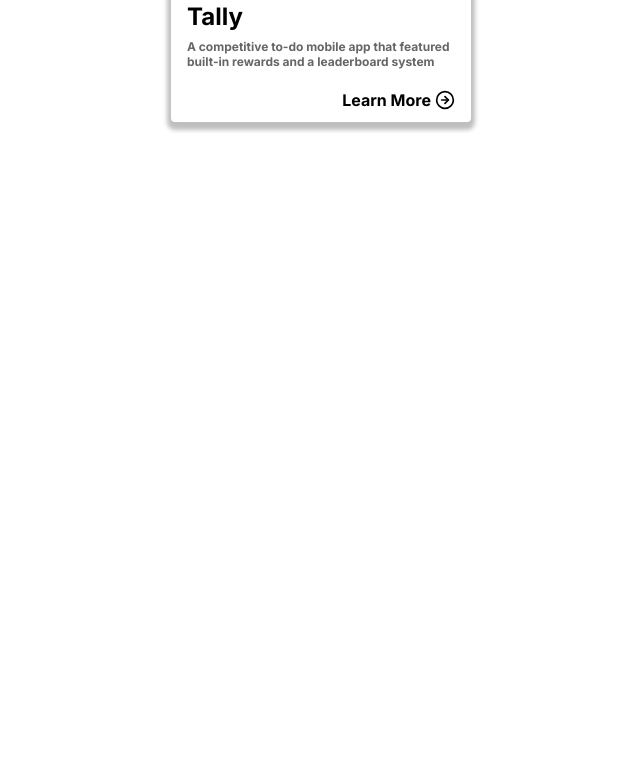
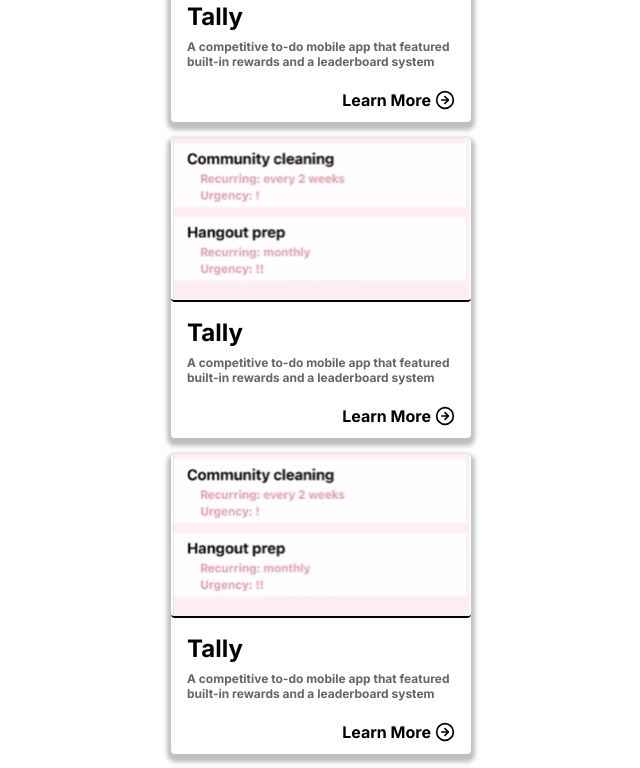
Before and after one commit to WarrenWu4/portfolio, a React (Vite) app: page /projects in a window 1280 px wide. Shown: the part 660-1428 px from the top of the page, without its empty margins (319-959 px from the left). Before the commit the page ends 800 px from the top, so only its background shows below. Built offline with nearby package versions, Linux system fonts and the light colour scheme.

Commit message:
finished adding animations (hopefully)

```diff
--- a/src/components/ExCard.tsx
+++ b/src/components/ExCard.tsx
@@ -3,7 +3,7 @@ import { FiArrowRightCircle } from "react-icons/fi";
 
 export default function ExCard(props: {org:string, role:string, desc:string, imgPath:string}) {
     return (
-        <div className="ex-card">
+        <div className="ex-card hidden">
             <div className="ex-container">
                 <img src={props.imgPath} alt="ex-img" className="ex-img"/>
                 <div className="ex-wrapper">
--- a/src/components/ProjectCard.tsx
+++ b/src/components/ProjectCard.tsx
@@ -3,7 +3,7 @@ import { FiArrowRightCircle } from "react-icons/fi";
 
 export default function ProjectCard(props: {name: string, desc: string, imgPath:string}) {
     return (
-        <div className="proj-card">
+        <div className="proj-card hidden">
             <img src={props.imgPath} alt="proj-img" className="proj-img"/>
             <div className="proj-name">{props.name}</div>
             <div className="proj-desc">{props.desc}</div>
--- a/src/pages/Experiences.tsx
+++ b/src/pages/Experiences.tsx
@@ -1,14 +1,34 @@
 import ExCard from "../components/ExCard";
 import Navbar from "../components/Navbar";
 import "./Experiences.css";
+import "./Projects.css";
+import { useEffect } from "react";
 
 export default function Experiences() {
+
+    useEffect(() => {
+        const hiddenCards = document.querySelectorAll('.hidden')
+
+        const observer = new IntersectionObserver((entries) => {
+            entries.forEach((entry) => {
+                // if intersection play animation
+                if (entry.isIntersecting) {
+                    entry.target.classList.add('show');
+                } else {
+                    entry.target.classList.remove('show');
+                }
+            })
+        })
+
+        hiddenCards.forEach((el) => observer.observe(el));
+    })
+
     return (
         <div className="page">
             <Navbar/>
 
             <div className="container">
-                <div className="title">Experiences</div>
+                <div className="title" style={{animation:"fadeBot 3s"}}>Experiences</div>
                 <ExCard
                     org="Aggie Coding Club"
                     role="Workshops Officer"
--- a/src/pages/Projects.css
+++ b/src/pages/Projects.css
@@ -0,0 +1,8 @@
+.hidden {
+    opacity: 0;
+}
+
+.show {
+    animation: fadeBot 3s;
+    opacity: 1;
+}
--- a/src/pages/Projects.tsx
+++ b/src/pages/Projects.tsx
@@ -1,20 +1,50 @@
+import { useEffect } from "react";
 import Navbar from "../components/Navbar";
 import ProjectCard from "../components/ProjectCard";
 import "./Projects.css";
 
+export default function Projects() {
 
-export default function Projects() {
+    useEffect(() => {
+        const hiddenCards = document.querySelectorAll('.hidden')
+
+        const observer = new IntersectionObserver((entries) => {
+            entries.forEach((entry) => {
+                // if intersection play animation
+                if (entry.isIntersecting) {
+                    entry.target.classList.add('show');
+                } else {
+                    entry.target.classList.remove('show');
+                }
+            })
+        })
+
+        hiddenCards.forEach((el) => observer.observe(el));
+    })
+
 
     return (
         <div className="page">
             <Navbar/>
 
             <div className="container">
-                <div className="title">Projects</div>
+                <div className="title" style={{animation:"fadeBot 3s"}}>Projects</div>
                 <ProjectCard
                     name="ENGR 102 Website"
                     desc="A website built for the ENGR 102 course taken by all incoming engineering freshmen at Texas A&M."
                     imgPath="/proj_1.png"/>
+                <ProjectCard
+                    name="Tally"
+                    desc="A competitive to-do mobile app that featured built-in rewards and a leaderboard system"
+                    imgPath="/proj_2.svg"/>
+                <ProjectCard
+                    name="Tally"
+                    desc="A competitive to-do mobile app that featured built-in rewards and a leaderboard system"
+                    imgPath="/proj_2.svg"/>
+                <ProjectCard
+                    name="Tally"
+                    desc="A competitive to-do mobile app that featured built-in rewards and a leaderboard system"
+                    imgPath="/proj_2.svg"/>
                 <ProjectCard
                     name="Tally"
                     desc="A competitive to-do mobile app that featured built-in rewards and a leaderboard system"
```
